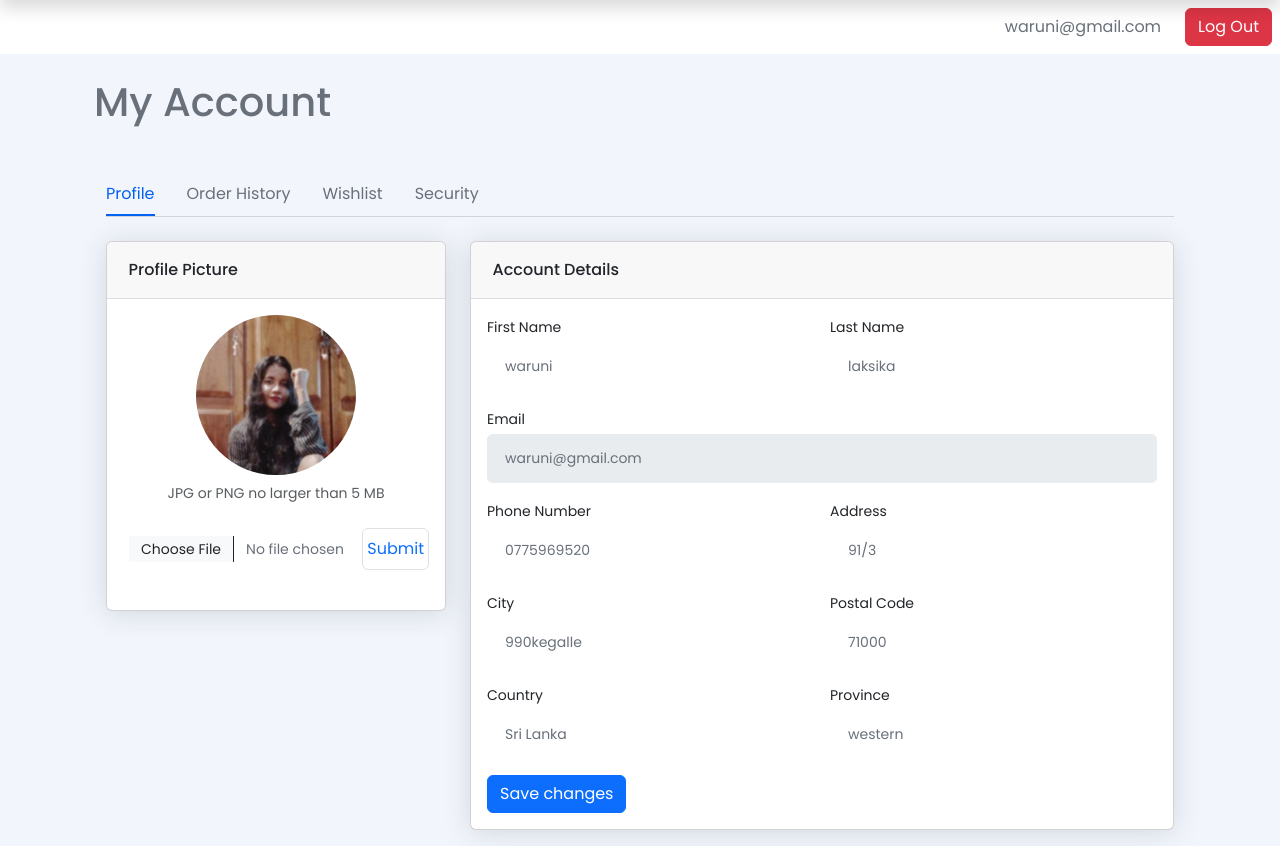
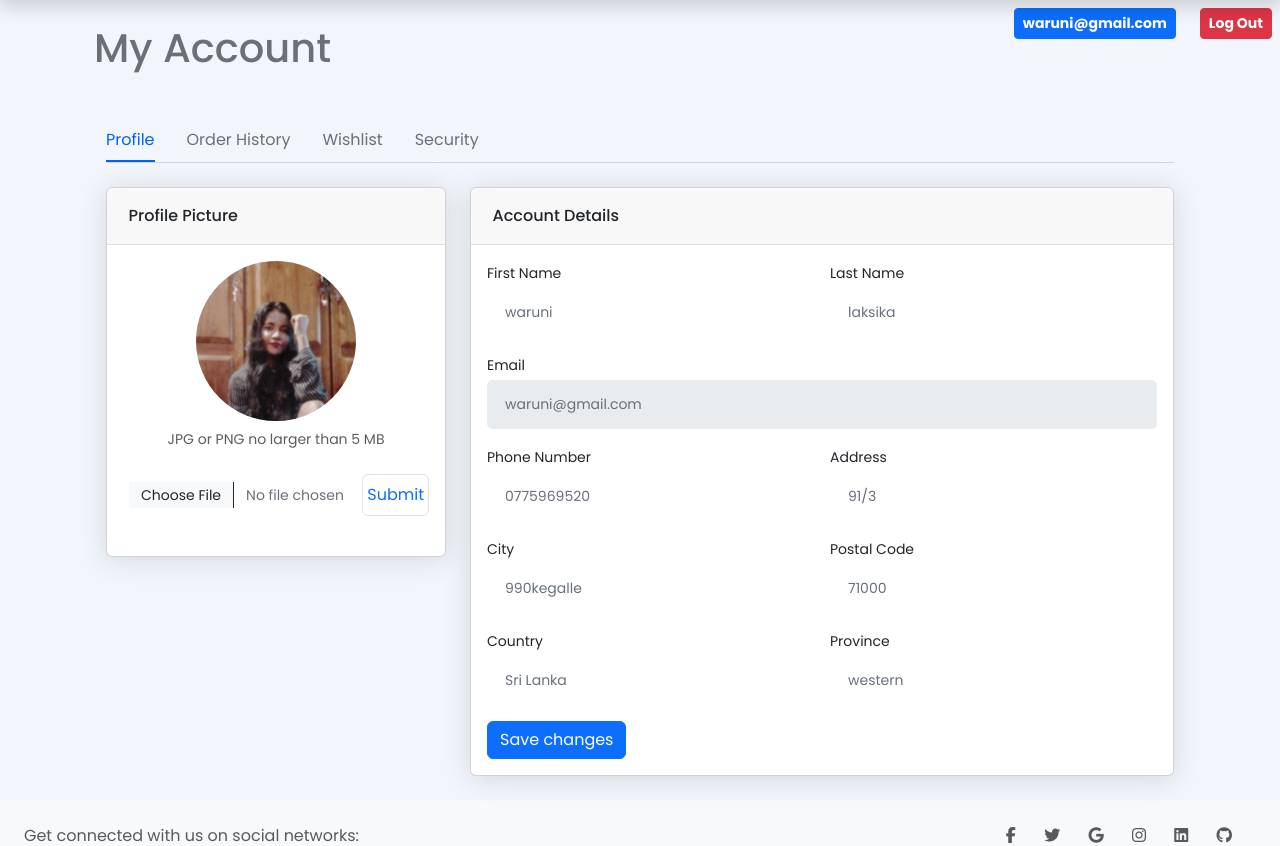
Before and after one commit to dimuthx353/zulo, a PHP site: page /zulo/pages/profile/ in a window 1280 px wide. Shown: the part 101-947 px from the top of the page. Run offline with PHP 8.4, Linux system fonts and the light colour scheme; a user stored in the database is signed in; data comes from the database, SQL or seed files in the repository; data that the repository does not hold is empty; style sheets or scripts are compiled from the project's sources; some libraries are stand-ins or nearby versions; some web fonts are replaced.

Commit message:
change logout style

```diff
--- a/assets/css/index.css
+++ b/assets/css/index.css
@@ -243,7 +243,7 @@
 
 .main-title {
   font-family: "Protest Guerrilla", sans-serif;
-  color: #ecfbfc;
+  color: #00adb5;
   font-size: 75px;
   letter-spacing: 5px;
 }
--- a/assets/css/nav.min.css
+++ b/assets/css/nav.min.css
@@ -1 +1 @@
-.p-image{width:35px;border-radius:50%;position:relative}nav .activeSearch{transition:background-color .5s ease-in}nav .activeSearch.search-bar{transition:background-color .5s ease-in;background-color:#f8f9fa}nav .search-bar{width:5px;opacity:1;transition:width .6s ease;border-left:5px solid #212529 !important}nav .search-bar.activeSearch{opacity:1;width:300px;transition:width .6s ease}nav ul li{margin:0px 30px}nav ul li #search-bar{position:relative}nav ul li .search-result{position:absolute;width:100%;height:auto;top:50px;z-index:1}nav ul li .search-result>a{margin:20px 0px;padding:10px;display:flex;width:100%;align-items:center}nav ul li .search-result>a>img{display:block;width:30px !important;width:30px !important;background-position:center top;object-fit:cover;border-radius:50%;margin:0px 20px}nav ul li .nav-link{position:relative}nav ul li .nav-link:hover::before{width:75%}nav ul li .nav-link::before{content:"";width:0%;height:100%;position:absolute;z-index:-1;top:50%;left:50%;transition:width .2s ease-in;border-bottom:3px solid #000;transform:translate(-50%, -50%)}nav .cart-btn{position:relative;z-index:-1}nav .cart-items{position:absolute;top:-15px;right:10px;font-size:14px;font-weight:bold;background-color:#fff;padding:0px 2px}/*# sourceMappingURL=nav.min.css.map */
+.p-image{width:35px;border-radius:50%;position:relative}.nav-container{position:relative;border:5px solid red}.logout{position:absolute;z-index:5;border-radius:10px;right:0;width:100%;font-size:15px}nav .activeSearch{transition:background-color .5s ease-in}nav .activeSearch.search-bar{transition:background-color .5s ease-in;background-color:#f8f9fa}nav .search-bar{width:5px;opacity:1;transition:width .6s ease;border-left:5px solid #212529 !important}nav .search-bar.activeSearch{opacity:1;width:300px;transition:width .6s ease}nav ul li{margin:0px 30px}nav ul li #search-bar{position:relative}nav ul li .search-result{position:absolute;width:100%;height:auto;top:50px;z-index:1}nav ul li .search-result>a{margin:20px 0px;padding:10px;display:flex;width:100%;align-items:center}nav ul li .search-result>a>img{display:block;width:30px !important;width:30px !important;background-position:center top;object-fit:cover;border-radius:50%;margin:0px 20px}nav ul li .nav-link{position:relative}nav ul li .nav-link:hover::before{width:75%}nav ul li .nav-link::before{content:"";width:0%;height:100%;position:absolute;z-index:-1;top:50%;left:50%;transition:width .2s ease-in;border-bottom:3px solid #000;transform:translate(-50%, -50%)}nav .cart-btn{position:relative;z-index:-1}nav .cart-items{position:absolute;top:-15px;right:10px;font-size:14px;font-weight:bold;background-color:#fff;padding:0px 2px}/*# sourceMappingURL=nav.min.css.map */
--- a/assets/scss/nav.scss
+++ b/assets/scss/nav.scss
@@ -6,6 +6,20 @@
   width: 35px;
   border-radius: 50%;
   position: relative;
+}
+
+.nav-container {
+  position: relative;
+  border: 5px solid red;
+}
+
+.logout {
+  position: absolute;
+  z-index: 5;
+  border-radius: 10px;
+  right: 0;
+  width: 100%;
+  font-size: 15px;
 }
 
 nav {
--- a/partials/nav.php
+++ b/partials/nav.php
@@ -173,10 +173,14 @@ if (isset($_SESSION["email"])) {
 </div>
 
 <?php if ($login): ?>
-    <div class="bg-white p-2 d-flex justify-content-end align-items-center">
-        <span><?= htmlspecialchars($email, ENT_QUOTES, 'UTF-8'); ?></span>
+    <div class="bg-bg-transparent p-2 d-flex justify-content-end align-items-center logout">
+        <span class="btn btn-primary text-white btn-sm fw-bold">
+            <a href="<?php echo $profilePage ?>" class="text-decoration-none">
+                <?= htmlspecialchars($email, ENT_QUOTES, 'UTF-8'); ?>
+            </a>
+        </span>
         <a href="#" class="ms-4" id="logout">
-            <button class="btn btn-danger text-white" data-toggle="tooltip" data-placement="top" title="Log Out">
+            <button class="btn btn-danger text-white btn-sm fw-bold" data-toggle="tooltip" data-placement="top" title="Log Out">
                 Log Out
             </button>
         </a>
```
Also changed, not shown: assets/css/nav.css (+14 -0 lines), 2 other files.
